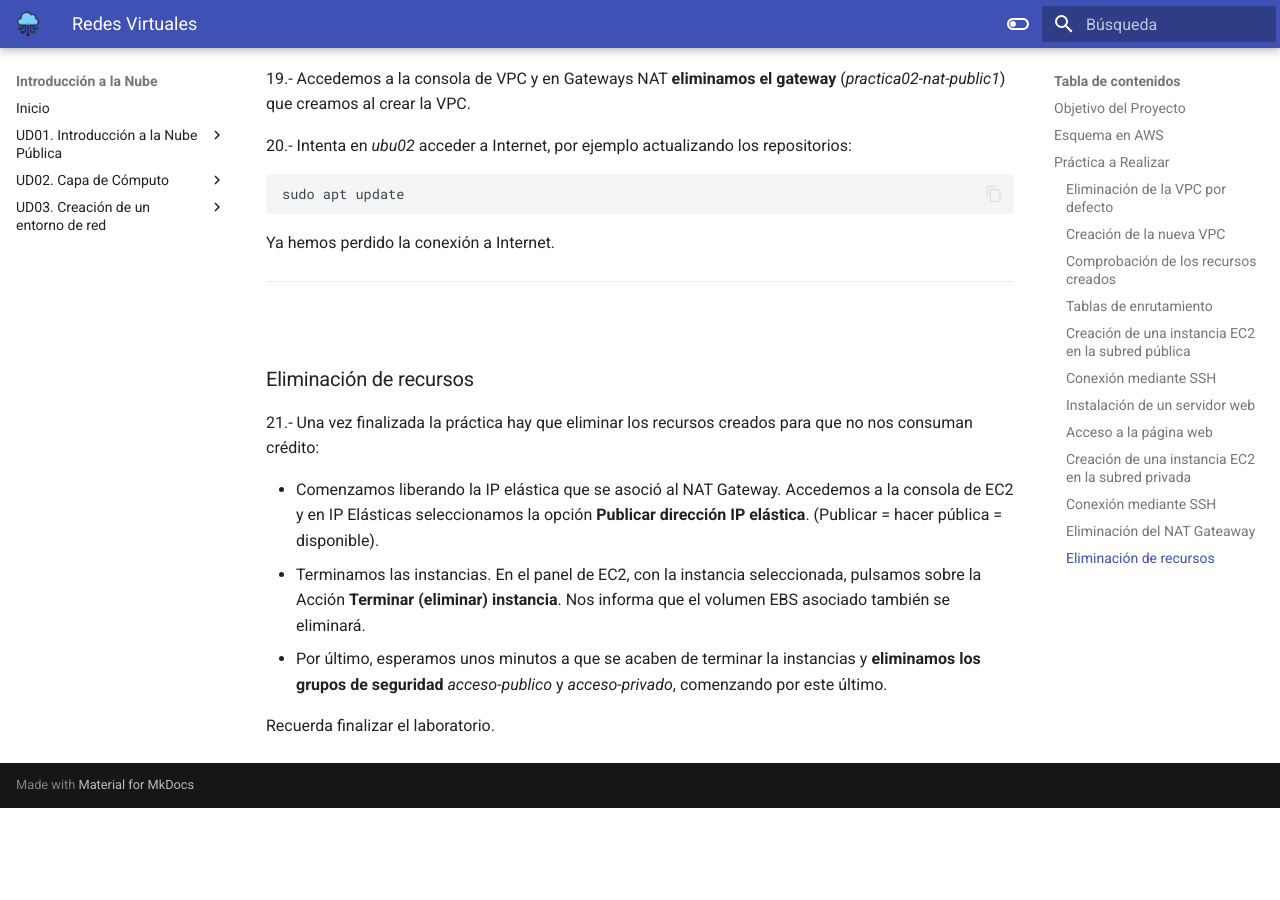
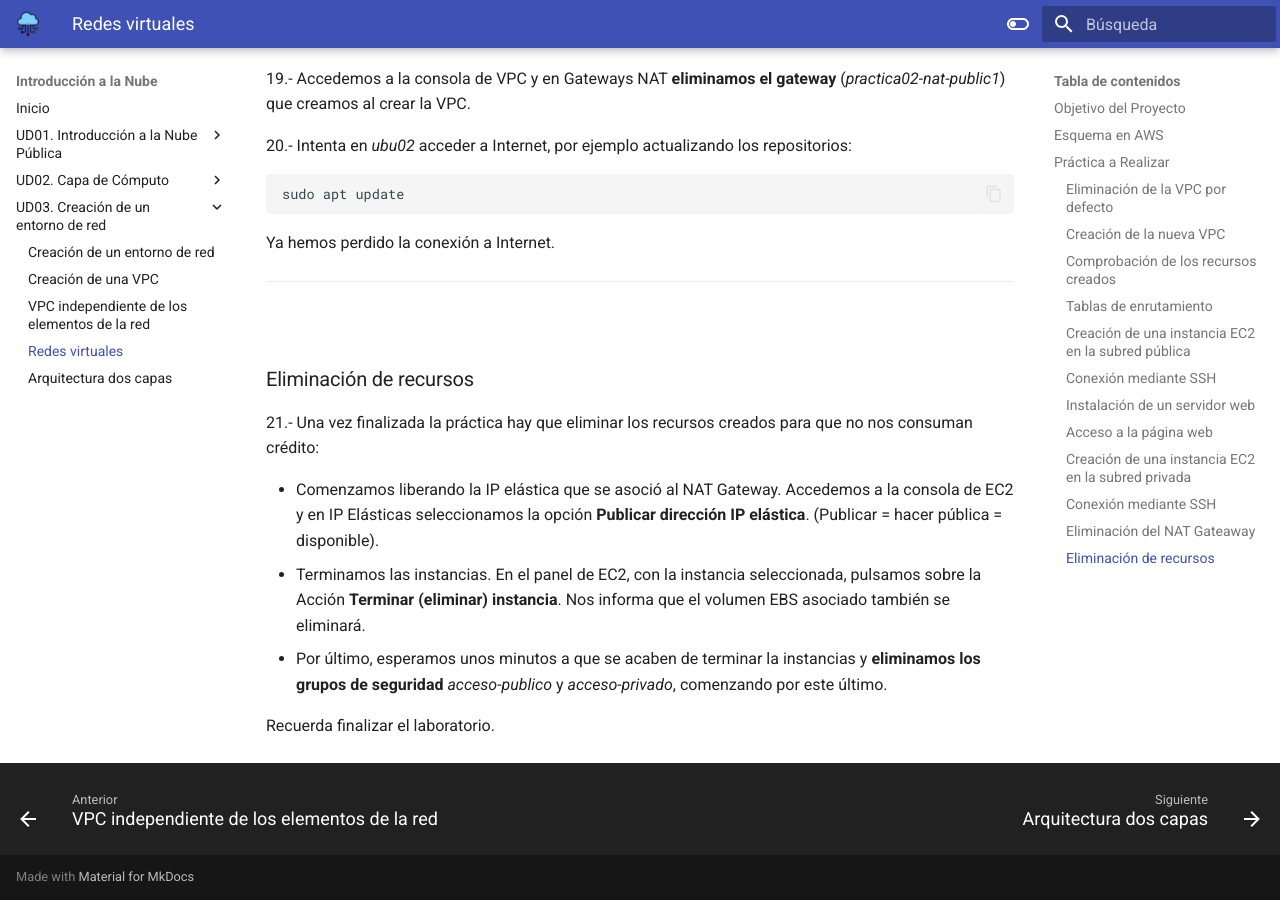
Before and after one commit to IES-CAMP-DE-MORVEDRE/optativa-cloud, an MkDocs documentation site: the page built from docs/ud03/redpractica02.md, in a window 1280 px wide and 900 px high, scrolled down 9163 px. Built offline with MkDocs 1.6.1 and Material for MkDocs 9.7.7, drawn with Linux system fonts in a browser that asks for light colours; before the commit the page ends 9971 px from its top, so only the background shows below that.

Commit message:
Update mkdocs.yml

```diff
--- a/mkdocs.yml
+++ b/mkdocs.yml
@@ -15,6 +15,7 @@ nav:
       - "Creación de un entorno de red": "ud03/vpc.md"
       - "Creación de una VPC": "ud03/redpractica00.md"
       - "VPC independiente de los elementos de la red": "ud03/redpractica01.md"
+      - "Redes virtuales": "ud03/redpractica02.md"
       - "Arquitectura dos capas": "ud03/redpractica03.md"
 
 theme:
```
